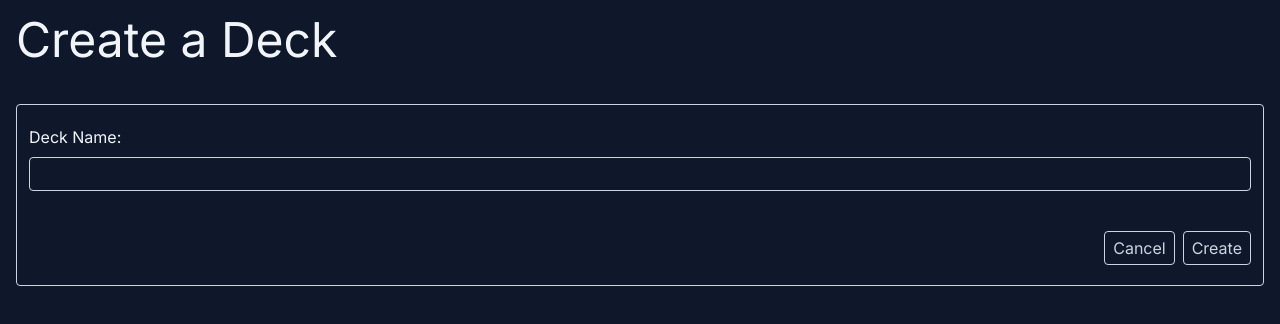
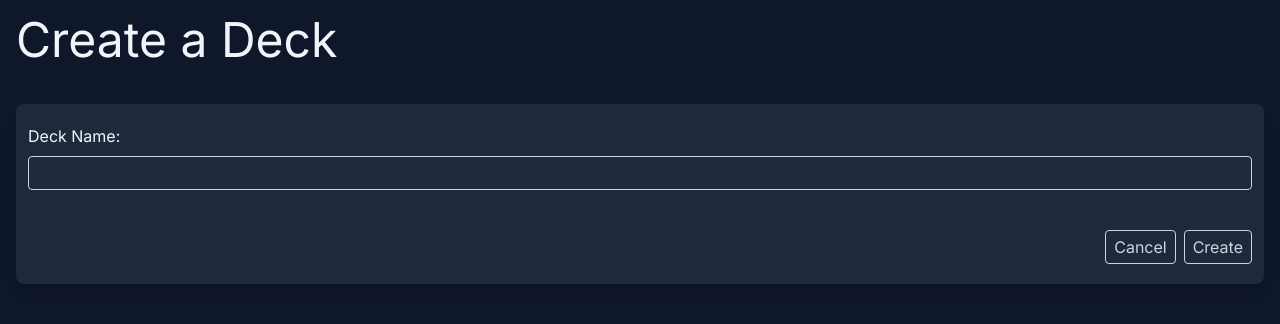
Before and after one commit to caelebk/lingo, a Next.js app: page /createDeck in a window 1280 px wide. Shown: the top 324 px of the page. Built offline with nearby package versions, Linux system fonts and the light colour scheme.

Commit message:
styles consistent

```diff
--- a/src/app/createDeck/page.tsx
+++ b/src/app/createDeck/page.tsx
@@ -23,7 +23,7 @@ export default function CreateDeck() {
             <header className="flex justify-between items-center mb-10">
                 <h1 className='text-5xl'>Create a Deck</h1>
             </header>
-            <form action={createDeck} className="flex gap-2 flex-col border border-slate-300 rounded px-3 py-5">
+            <form action={createDeck} className="flex gap-2 flex-col border-slate-800 shadow-lg bg-slate-800 rounded-lg px-3 py-5">
                 <label>Deck Name: </label>
                 <input type="text" name="title" className="
                 border border-slate-300 rounded px-2 py-1 mb-8 outline-none bg-transparent focus-within:border-slate-100 focus-within:bg-slate-700"
--- a/src/app/page.tsx
+++ b/src/app/page.tsx
@@ -33,7 +33,7 @@ export default async function Home() {
           <Image src="/favicon.ico" width={48} height={48} alt="Logo" />
           Lingo
         </h1>
-        <Link href="/createDeck" className="border border-slate-300 rounded px-2 py-1 hover:bg-slate-700"> Create Deck </Link>
+        <Link href="/createDeck" className=" border-slate-400 bg-slate-800 shadow rounded-lg px-3 py-2 hover:bg-slate-700"> Create Deck </Link>
       </header>
       {
         decks.map(async (deck) => {
```
